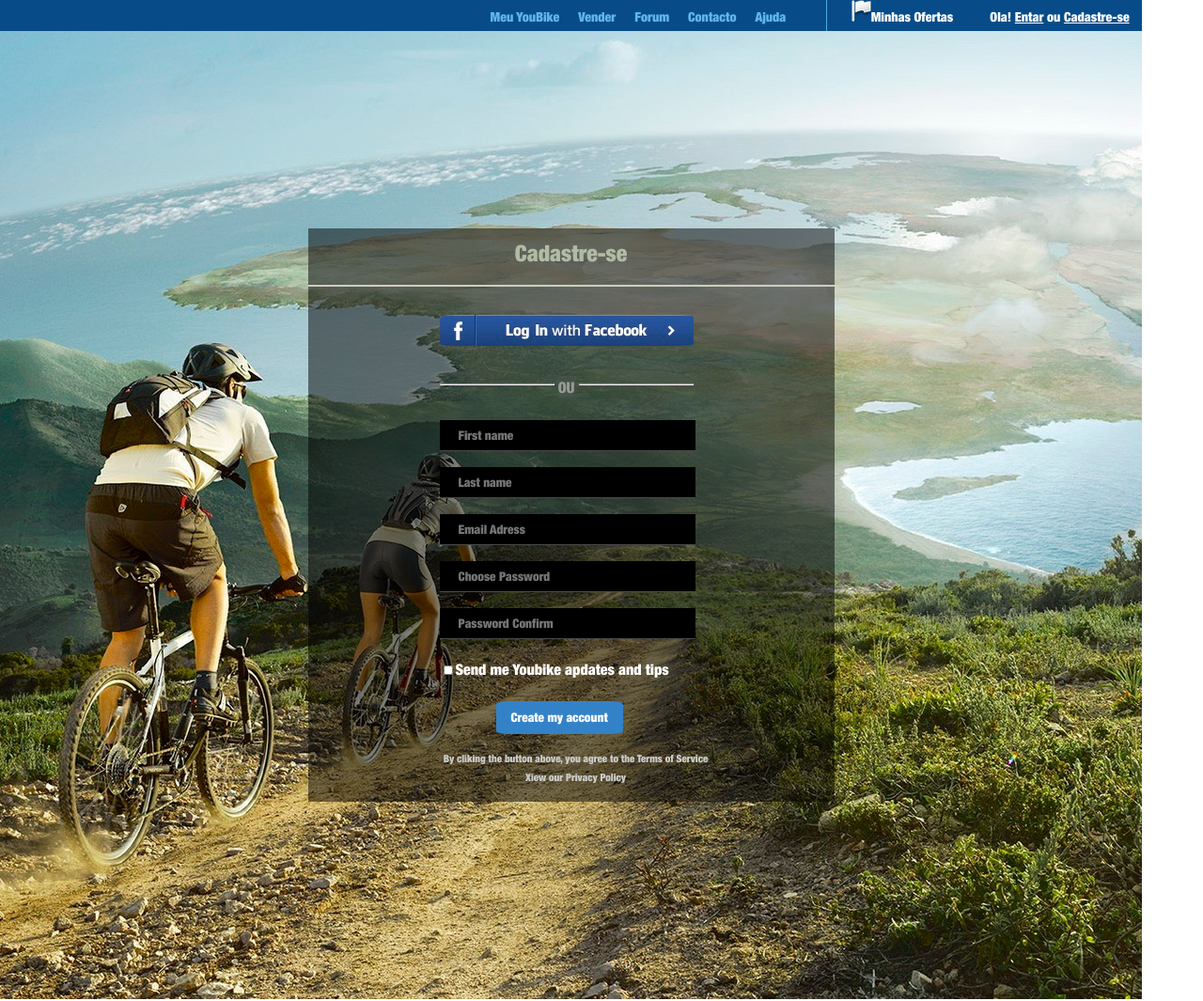
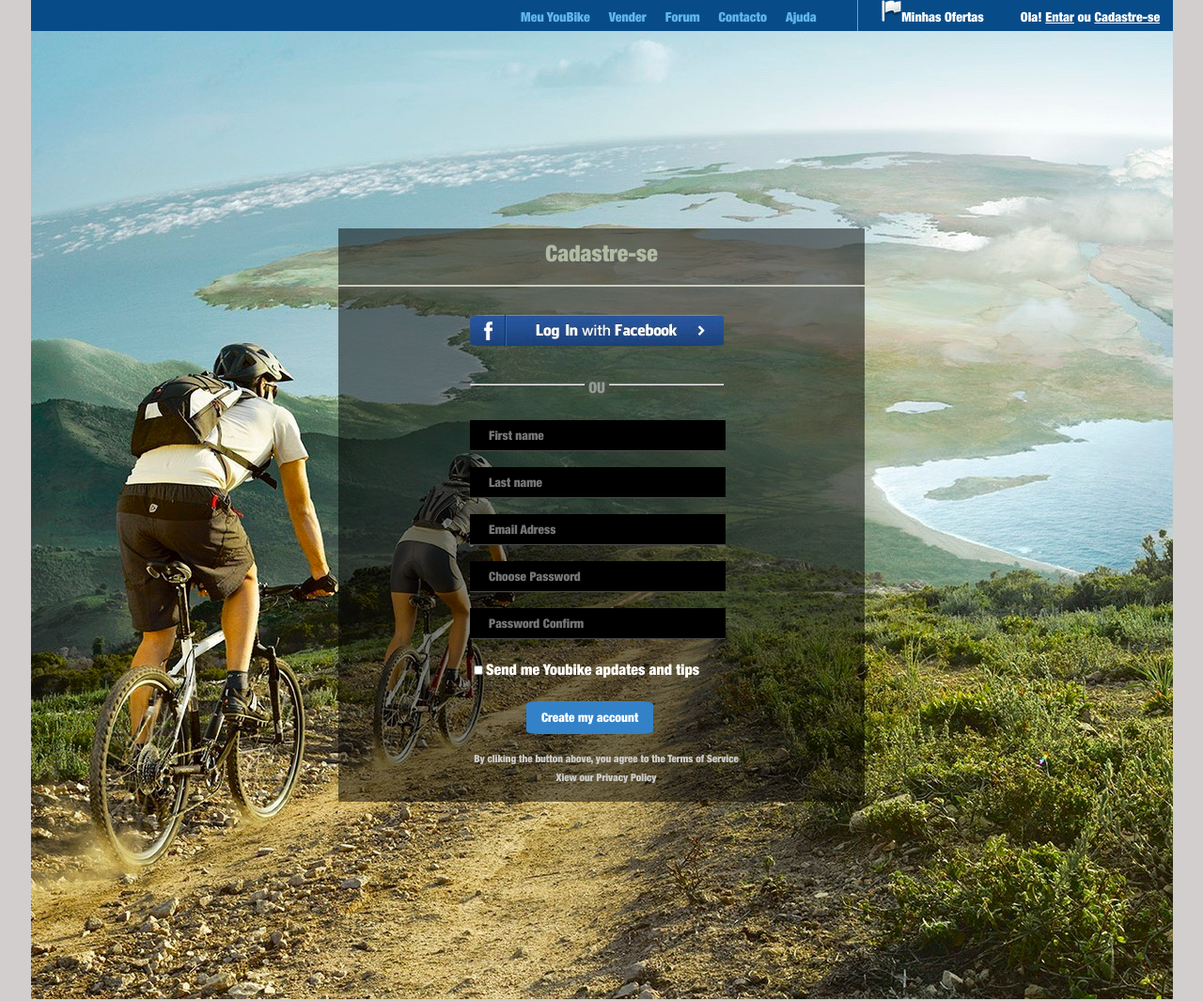
Before and after one commit to olya-penkova/GoIT_HomeWork, a PHP site: page /task5.html in a window 1280 px wide. Shown: the whole page at 94% size. Run offline with PHP 8.4, Linux system fonts and the light colour scheme.

Commit message:
5d dz changed

```diff
--- a/css/task5.css
+++ b/css/task5.css
@@ -60,12 +60,18 @@
          url('../fonts/helveticaneuecyr-black-webfont.ttf') format('truetype');
     font-weight: normal;
     font-style: normal;
-
+}
+body {
+	background-color: #d2cece;
+}
+.frame {
+	margin: 0% auto;
+	height: 1065px;
+	width: 1215px;
 }
 .header {
 	height: 35px;
 	width: 1215px;
-	position: relative;
     background-color: #074c89;
     display: inline-block;
     margin-bottom: -5px;
@@ -139,7 +145,6 @@
 }
 .wrapper {
 	clear: both;
-	margin-top: 0px;
 	height: 1030px;
 	width: 1215px;
 	position: relative;
--- a/task5.html
+++ b/task5.html
@@ -5,6 +5,7 @@
 	<link rel="stylesheet" type="text/css" href="css/task5.css">
 </head>
 <body>
+<div class="frame">
 	<div class="header"><!--помещаем верхнее меню-->
 		<ul class="containier">
 		<li class="enter">Ola! <a href="#">Entar</a> ou <a href="#">Cadastre-se</a></li>
@@ -43,5 +44,6 @@
            	 </div>
          </div>
 	</div>
+</div>
 </body>
 </html>
```
Also changed, not shown: css/task5_.css (+2 -7 lines).
